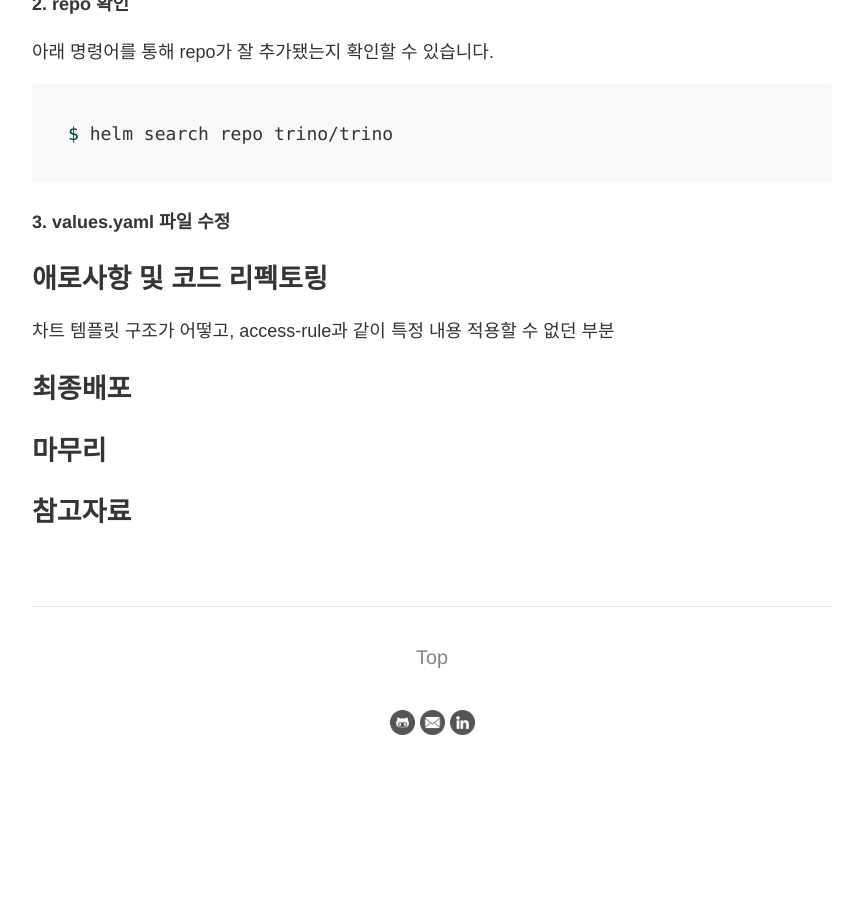
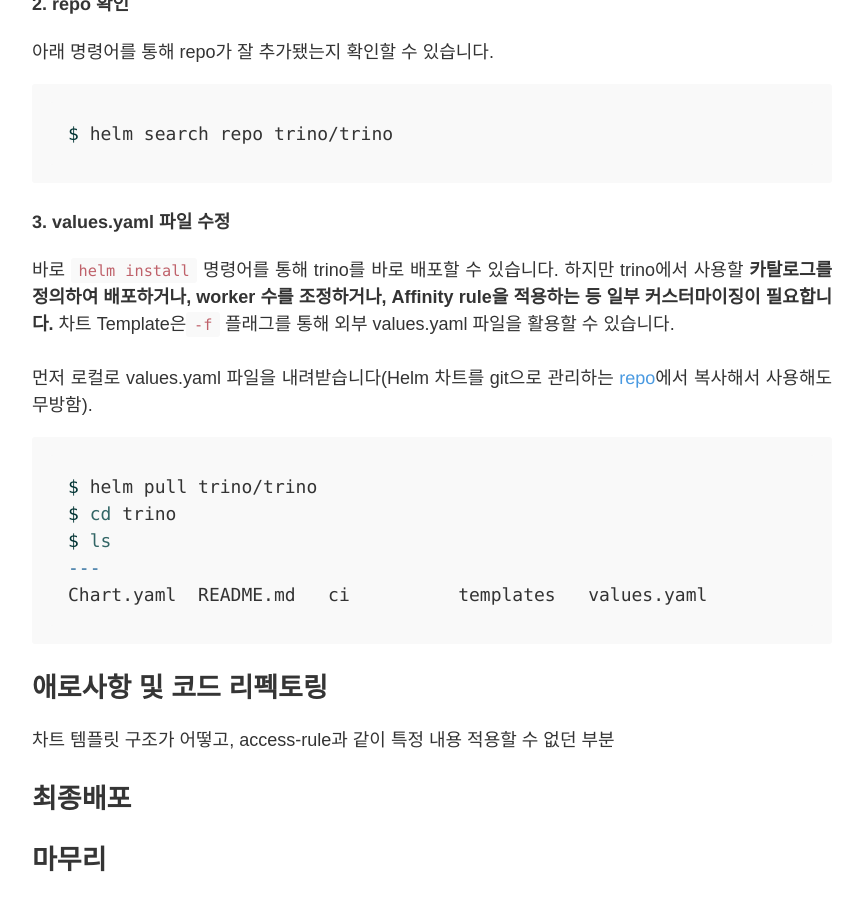
Before and after one commit to daru1027/daru1027.github.io, a Jekyll site: the page built from _posts/2022-09-16-eks-on-trino.md, in a window 1280 px wide and 900 px high, scrolled down 3870 px. Shown: the whole window, without its empty margins (208-1071 px from the left). Built offline with Jekyll 4.4.1, drawn with Linux system fonts in a browser that asks for light colours; before the commit the page ends 4659 px from its top, so only the background shows below that.

Commit message:
ADD: 내용 추가

````diff
--- a/_posts/2022-09-16-eks-on-trino.md
+++ b/_posts/2022-09-16-eks-on-trino.md
@@ -105,8 +105,18 @@
 $ helm search repo trino/trino
 ```
 #### 3. values.yaml 파일 수정
-
-
+바로 `helm install` 명령어를 통해 trino를 바로 배포할 수 있습니다.
+하지만 trino에서 사용할 **카탈로그를 정의하여 배포하거나, worker 수를 조정하거나, Affinity rule을 적용하는 등 일부 커스터마이징이 필요합니다.**
+차트 Template은`-f` 플래그를 통해 외부 values.yaml 파일을 활용할 수 있습니다.
+<br/><br/>
+먼저 로컬로 values.yaml 파일을 내려받습니다(Helm 차트를 git으로 관리하는 [repo](https://github.com/trinodb/charts)에서 복사해서 사용해도 무방함).
+```bash
+$ helm pull trino/trino
+$ cd trino
+$ ls
+---
+Chart.yaml  README.md   ci          templates   values.yaml
+```
 
 ## 애로사항 및 코드 리펙토링
 차트 템플릿 구조가 어떻고, access-rule과 같이 특정 내용 적용할 수 없던 부분
````
